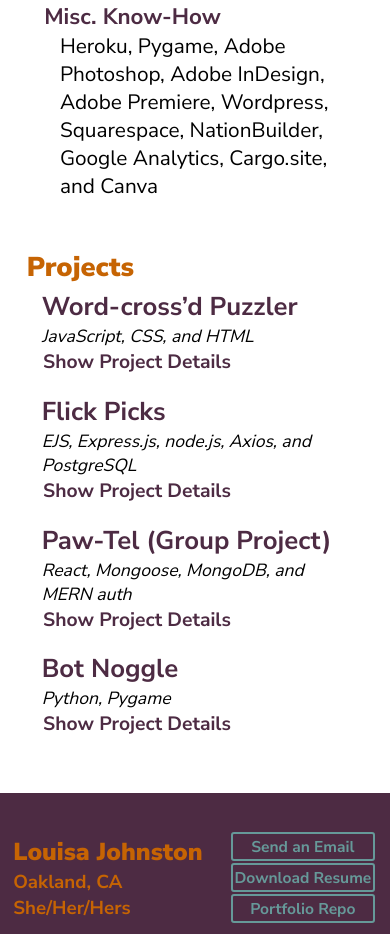
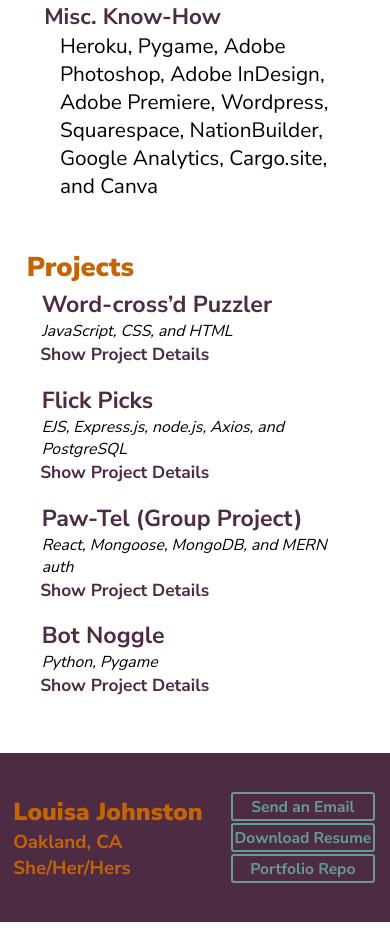
Before and after one commit to LouisaJohnston/Portfolio, a Next.js app: page / in a window 390 px wide. Shown: the part 966-1900 px from the top of the page. Built offline with nearby package versions, Linux system fonts and the light colour scheme.

Commit message:
mobile reformat

```diff
--- a/styles/globals.css
+++ b/styles/globals.css
@@ -356,6 +356,13 @@ nav a:hover {
     background-clip: content-box;
   }
 
+  .project-anchor {
+    padding-top: 80px;
+    margin-top: -80px;
+    -webkit-background-clip: content-box;
+    background-clip: content-box;
+  }
+
   #about {
     margin-top: 1px;
   }
@@ -467,17 +474,50 @@ nav a:hover {
     margin-right: 8%;
   }
 
+  .mobile-hide {
+    display: none;
+  }
+
   .project-box {
     margin-bottom: 5%;
+    font-size: .9em;
   }
 
   .details {
+    width: 80%;
     margin-left: 3%!important;
     margin-right: 6%;
   }
 
   .bottom {
     margin-bottom: 5%;
+  }
+
+  .carousel {
+    margin-left: 7%;
+    margin-right: 7%;
+  }
+
+  .image-slide {
+    height: 30vh;
+    width: 90vw;
+  }
+
+  #bot-play {
+    width: 100%;
+    margin-top: 1%;
+    margin-bottom: 1%;
+    position: relative;
+    z-index: -1;
+    display: flex;
+    justify-content: center;
+  }
+
+  #bot-border {
+    border: 3px solid #FBCC32;
+    height: 29vh;
+    width: 75vw;
+    border-radius: 1px;
   }
 
   #footer {
```
